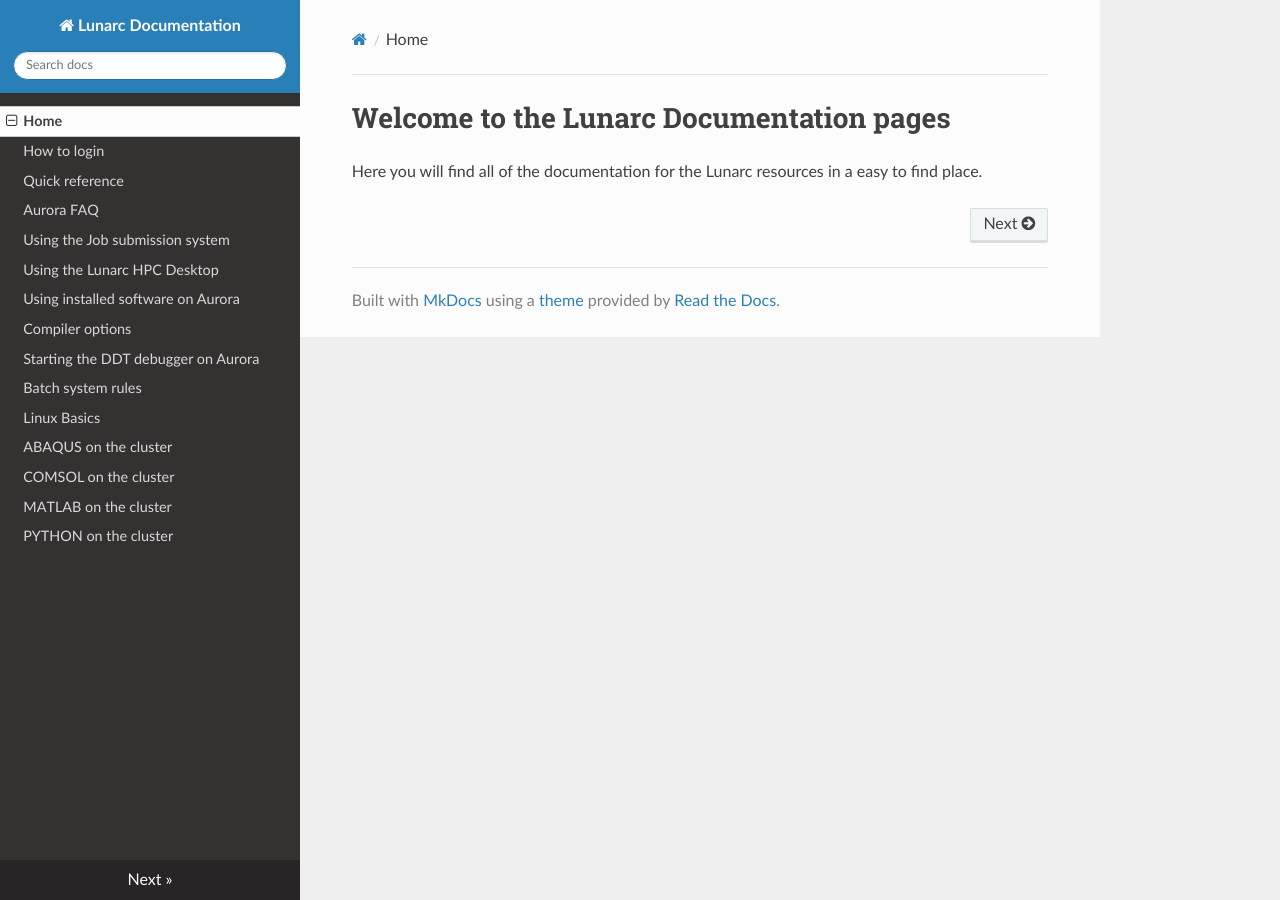
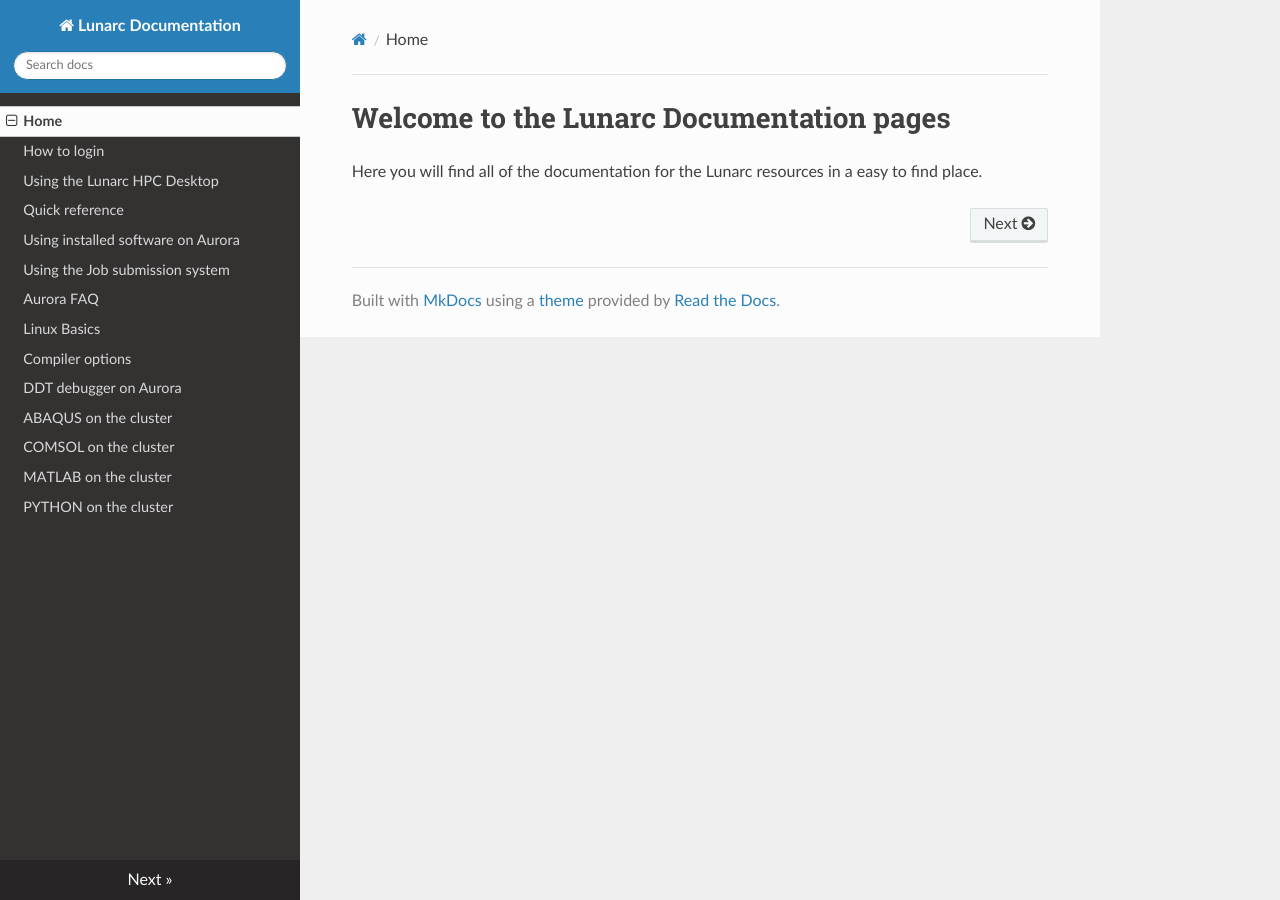
Before and after one commit to lunarc/lunarc_docs, an MkDocs documentation site: the page built from docs/index.md, in a window 1280 px wide. Built offline with MkDocs 1.6.1, drawn with Linux system fonts in a browser that asks for light colours; nearby versions of some CDN libraries; old or Windows-style settings are respelled for this version of MkDocs.

Commit message:
Fixed table of contents

```diff
--- a/mkdocs.yml
+++ b/mkdocs.yml
@@ -2,15 +2,14 @@ site_name: Lunarc Documentation
 pages:
 - Home: index.md
 - How to login: login_howto.md
+- Using the Lunarc HPC Desktop: using_hpc_desktop.md
 - Quick reference: quick_reference.md
+- Using installed software on Aurora: aurora_modules.md
+- Using the Job submission system: batch_system.md
 - Aurora FAQ: aurora_faq.md
-- Using the Job submission system: batch_system.md
-- Using the Lunarc HPC Desktop: using_hpc_desktop.md
-- Using installed software on Aurora: aurora_modules.md
+- Linux Basics: linux_basics.md
 - Compiler options: compiler_options.md
-- Starting the DDT debugger on Aurora: ddt_debugger.md
-- Batch system rules: batch_system_rules.md
-- Linux Basics: linux_basics.md
+- DDT debugger on Aurora: ddt_debugger.md
 - ABAQUS on the cluster: Abaqus.md
 - COMSOL on the cluster: COMSOL.md
 - MATLAB on the cluster: MATLAB.md
```
